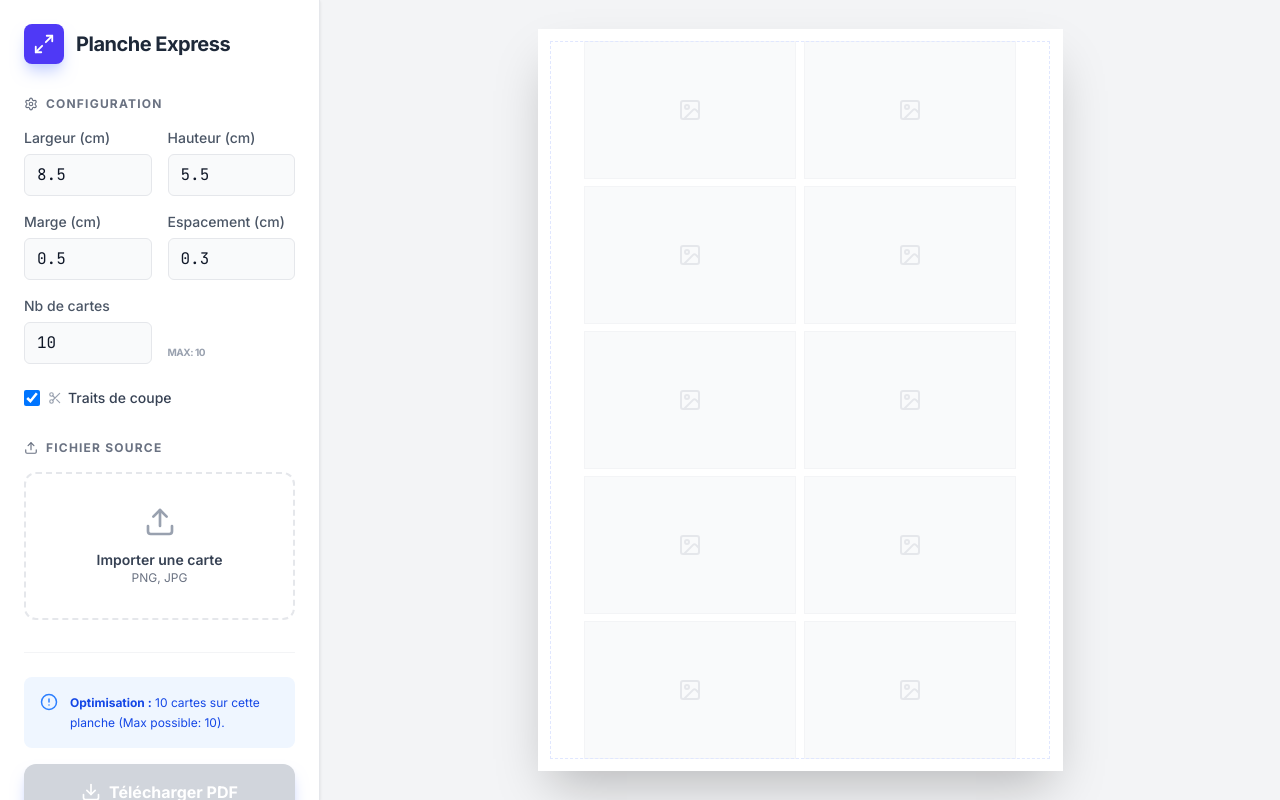
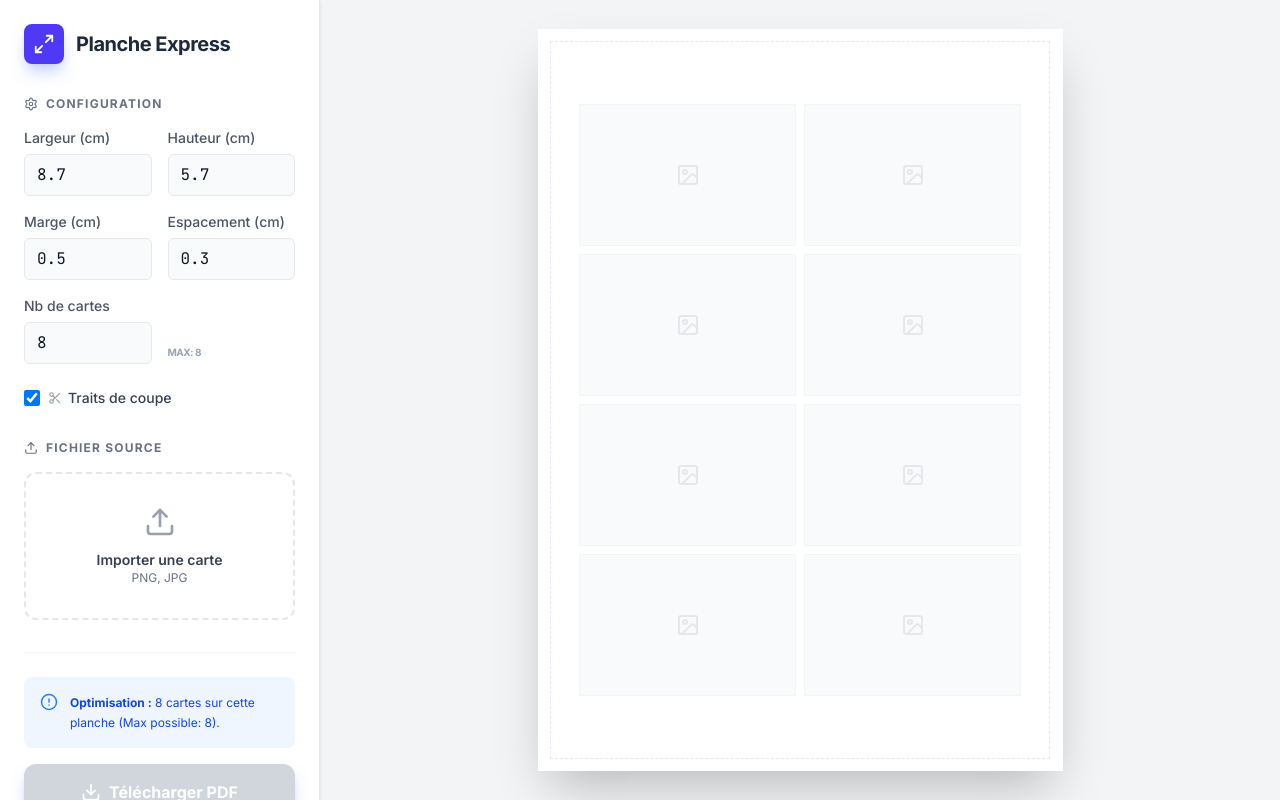
Before and after one commit to Damien-001/Carte-, a React (Vite) app: page / in a window 1280 px wide. Built offline with nearby package versions, Linux system fonts and the light colour scheme.

Commit message:
Add 1mm bleed on each side (8.7x5.7cm default)

```diff
--- a/src/App.tsx
+++ b/src/App.tsx
@@ -19,11 +19,11 @@ const A4_HEIGHT = 297;
 export default function App() {
   const [image, setImage] = useState<string | null>(null);
   // Internal values are in mm; UI displays cm (÷10)
+  // +1mm bleed on each side: 85+2=87mm wide, 55+2=57mm tall
   // 2 cols × 5 rows = 10 cards on A4 (210×297mm)
-  // 2×85 + 1×10 + 2×5 = 190mm wide ✓  |  5×55 + 4×3 + 2×5 = 297mm tall ✓
   const [settings, setSettings] = useState<CardSettings>({
-    width: 85,   // 8.5 cm
-    height: 55,  // 5.5 cm
+    width: 87,   // 8.7 cm (8.5 + 0.1 bleed each side)
+    height: 57,  // 5.7 cm (5.5 + 0.1 bleed each side)
     margin: 5,   // 0.5 cm
     spacing: 3,  // 0.3 cm
     showCropMarks: true,
```
